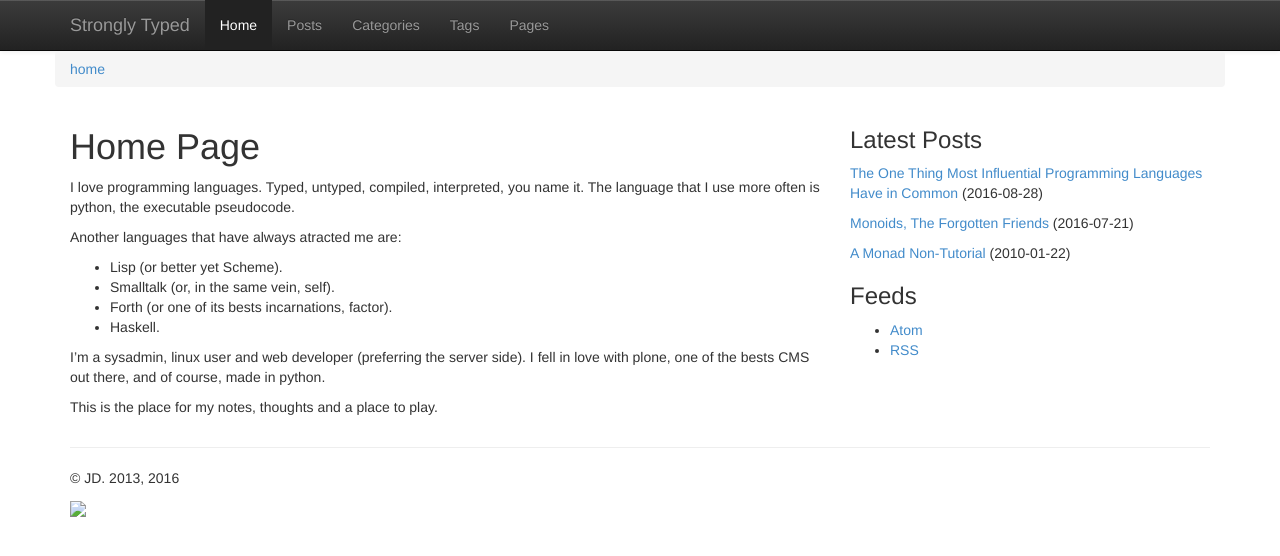
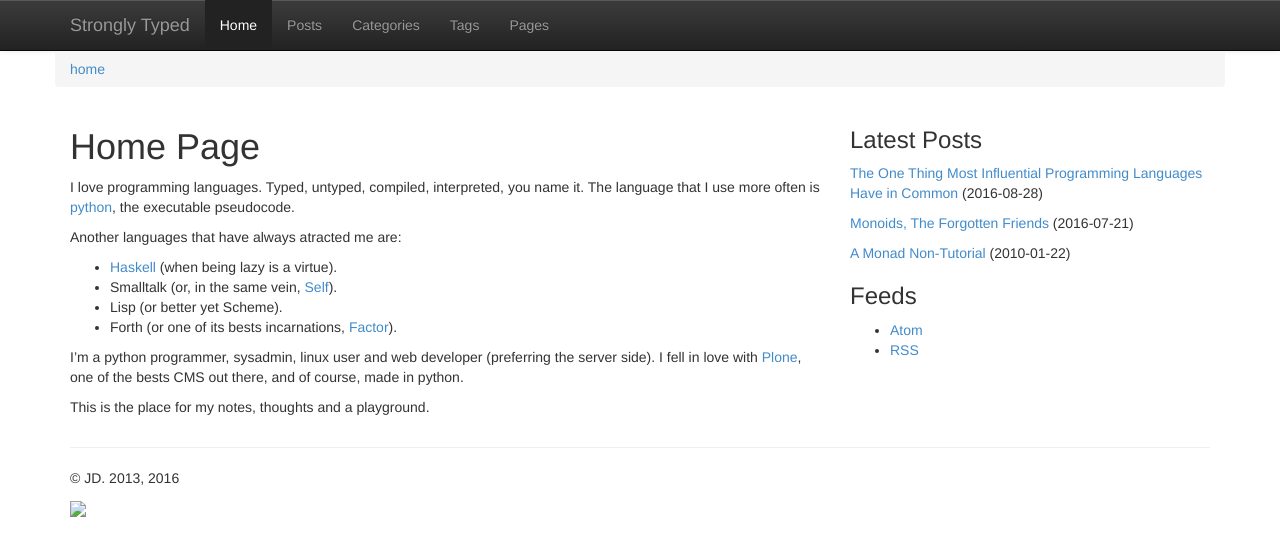
Before and after one commit to jdinunzio/jdinunzio.github.io, a Jekyll site: the page built from index.md, in a window 1280 px wide. Shown: the top 556 px of the page. Built offline with Jekyll 4.4.1, drawn with Linux system fonts in a browser that asks for light colours.

Commit message:
Improves homepage

```diff
--- a/index.md
+++ b/index.md
@@ -4,18 +4,18 @@ title : Home Page
 ---
 
 I love programming languages. Typed, untyped, compiled, interpreted,
-you name it. The language that I use more often is python, the
-executable pseudocode.
+you name it. The language that I use more often is [python](https://www.python.org/dev/peps/pep-0020/),
+the executable pseudocode.
 
 Another languages that have always atracted me are:
 
+* [Haskell](https://www.haskell.org/) (when being lazy is a virtue).
+* Smalltalk (or, in the same vein, [Self](http://www.selflanguage.org/)).
 * Lisp (or better yet Scheme).
-* Smalltalk (or, in the same vein, self).
-* Forth (or one of its bests incarnations, factor).
-* Haskell.
+* Forth (or one of its bests incarnations, [Factor](http://factorcode.org/)).
 
-I'm a sysadmin, linux user and web developer (preferring the server side).
-I fell in love with plone, one of the bests CMS out there, and of course,
-made in python.
+I'm a python programmer, sysadmin, linux user and web developer (preferring the server side).
+I fell in love with [Plone](https://plone.og), one of the bests CMS out there,
+and of course, made in python.
 
-This is the place for my notes, thoughts and a place to play.
+This is the place for my notes, thoughts and a playground.
```
